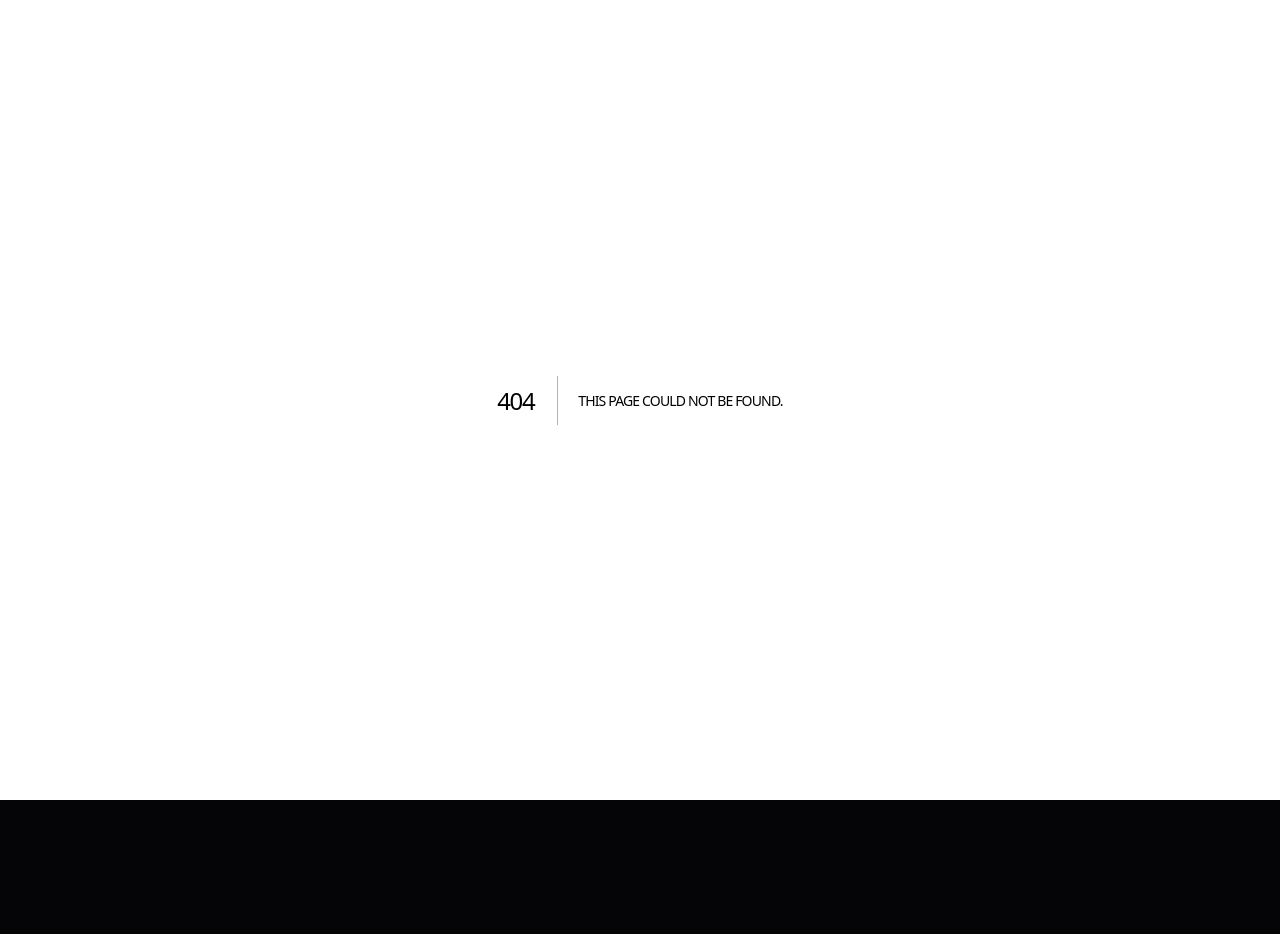
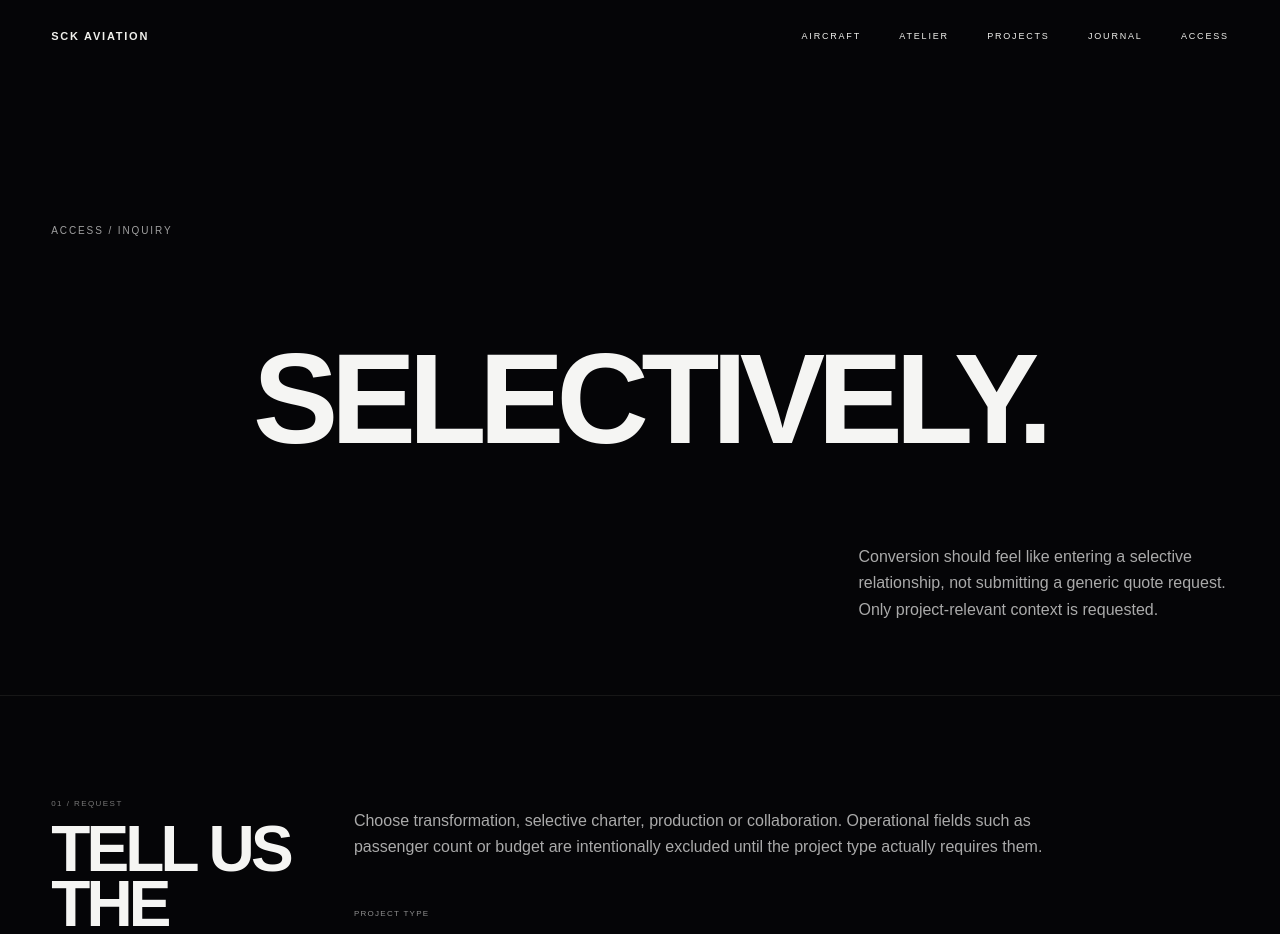
Before and after one commit to Gaurav-7489/sckaviation3d, a Next.js app: page /access in a window 1280 px wide. Before the commit this address had no page. Shown: the top 934 px of the page. Before the commit the page ends 800 px from the top, so only its background shows below. Built offline with nearby package versions, Linux system fonts and the light colour scheme.

Commit message:
feat: build qualified access conversion page

```diff
--- /dev/null
+++ b/app/access/page.tsx
@@ -0,0 +1,28 @@
+import type { Metadata } from 'next';
+import { AccessForm } from '@/components/ui/AccessForm';
+import { EditorialShell, PageSection } from '@/components/ui/EditorialShell';
+
+export const metadata: Metadata = {
+  title: 'Request Access',
+  description: 'Qualified inquiry for aircraft transformation, selective charter, production and collaboration.',
+};
+
+export default function AccessPage() {
+  return (
+    <EditorialShell
+      eyebrow="ACCESS / INQUIRY"
+      title={<>Selectively.</>}
+      intro="Conversion should feel like entering a selective relationship, not submitting a generic quote request. Only project-relevant context is requested."
+      nextHref="/aircraft"
+      nextLabel="Explore Black Star"
+    >
+      <PageSection index="01 / REQUEST" title="Tell Us The Intent">
+        <p>Choose transformation, selective charter, production or collaboration. Operational fields such as passenger count or budget are intentionally excluded until the project type actually requires them.</p>
+        <AccessForm />
+      </PageSection>
+      <PageSection index="02 / ROUTING" title="Built For Approval">
+        <p>The form endpoint validates input and is ready to route to an approved CRM or secure webhook. Until SCK confirms that destination and final privacy language, the live route returns a clear recoverable state rather than silently sending data somewhere unapproved.</p>
+      </PageSection>
+    </EditorialShell>
+  );
+}
```
